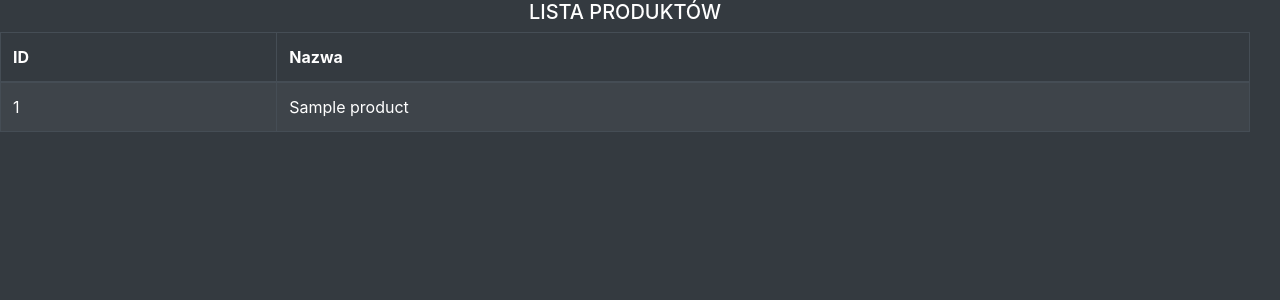
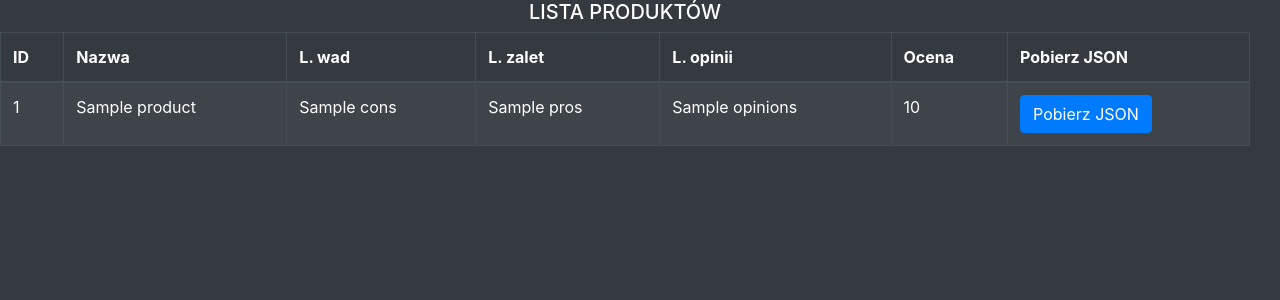
Before and after one commit to ptabis/CeneoScraperZaliczenie, a Flask app: template templates/static/products.html in a window 1280 px wide. Shown: the part 56-356 px from the top of the page. Run offline with Flask 2, Linux system fonts and the light colour scheme; the template is opened without the code that fills it: most values are stand-ins (such as "Sample title", 1, 10 or a date in 2020); some libraries are stand-ins or nearby versions.

Commit message:
products table

```diff
--- a/templates/static/product.html
+++ b/templates/static/product.html
@@ -6,7 +6,7 @@
             <h3 id="product-name">{{product.name}}</h3>
             <h5>{{product.subname}}</h5>
             <span class="h6">Liczba opinii: {{product.opinions}}</span> | <span class="h6">Ocena: {{product.score}}/5</span><br>
-            <a id="" data-id="{{product.id}}" href="/product/{{product.id}}/json" download="{{product.name}}.json" class="btn btn-primary">Pobierz JSON</a>
+            <a data-id="{{product.id}}" href="/product/{{product.id}}/json" download="{{product.name}}.json" class="btn btn-primary">Pobierz JSON</a>
         </div>
         <div class="col-12 d-flex justify-content-center">
             <table id="opinions-table" class="table table-striped table-bordered table-dark" style="width: 100%;">
--- a/templates/static/products.html
+++ b/templates/static/products.html
@@ -11,12 +11,17 @@
                 <tr>
                     <th>ID</th>
                     <th>Nazwa</th>
+                    <th>L. wad</th>
+                    <th>L. zalet</th>
+                    <th>L. opinii</th>
+                    <th>Ocena</th>
+                    <th>Pobierz JSON</th>
                 </tr>
             </thead>
             <tbody>
                 {% for product in products %}
                 <tr>
-                    {% for feature in ['id', 'name'] %}
+                    {% for feature in ['id', 'name', 'cons', 'pros', 'opinions', 'score'] %}
                     <td>
                         {% if product[feature] == None %}
                             Brak
@@ -25,6 +30,7 @@
                         {% endif %}
                     </td>
                     {% endfor %}
+                    <td><a id="" data-id="{{product.id}}" href="/product/{{product.id}}/json" download="{{product.name}}.json" class="btn btn-primary">Pobierz JSON</a></td>
                 </tr>
                 {% endfor %}
             </tbody>
```
Also changed, not shown: templates/product/views.py (+6 -1 lines).
